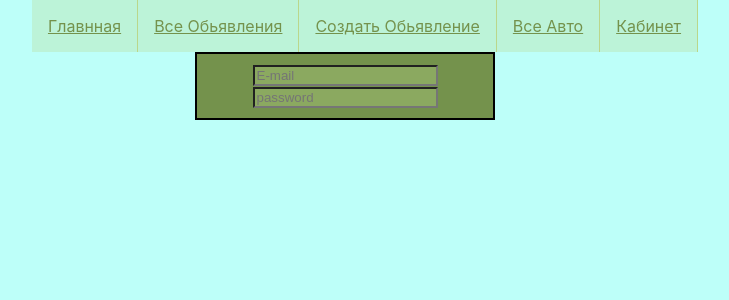
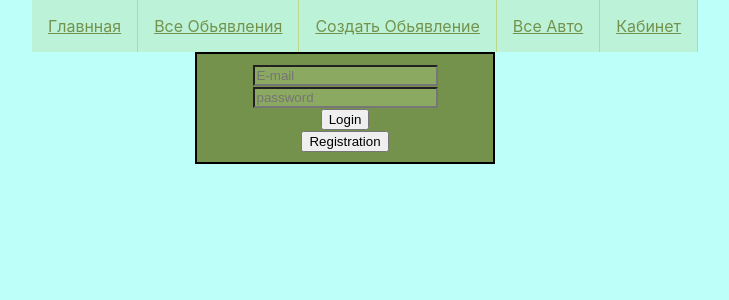
Before and after one commit to kayfec/react-auto-marketplace, a React (Create React App) app: page /RegistrationForm in a window 1280 px wide. Shown: the top 300 px of the page, without its empty margins (295-1024 px from the left). Built offline with nearby package versions, Linux system fonts and the light colour scheme.

Commit message:
Initial commit

```diff
--- a/src/App.js
+++ b/src/App.js
@@ -16,6 +16,7 @@ class App extends Component {
       showAdd: false,
       onView: true,
       items: [],
+      users:[],
      curentViewItem : null,
       curentEditItem : null
     };
--- a/src/coponents/AddAnnouncement.js
+++ b/src/coponents/AddAnnouncement.js
@@ -60,6 +60,8 @@ export class AddAnnouncement extends React.Component {
                     <div> * Цена</div>
                     <div>
                         <input value={this.state.item.price} type="number" onChange={(event) => this.handleChange(event, "price")}/>
+                    </div>
+                    <div>
                         <select value={this.state.item.money} name="money" onChange={(event) => this.handleChange(event, "money")}>
                             <option value="$ USD">$ USD</option>
                             <option value="₴ UAH">₴ UAH</option>
@@ -97,7 +99,7 @@ export class AddAnnouncement extends React.Component {
                     </div>
 
                         <div>
-                        <button type="submit" onClick={this.createClick.bind(this)}>Сохранить</button>
+                        <button type="submit" onClick={this.createClick}>Сохранить</button>
                         </div>
                     </div>
                 </div>
--- a/src/coponents/RegistrationForm.js
+++ b/src/coponents/RegistrationForm.js
@@ -8,21 +8,30 @@ export class RegistrationForm extends React.Component {
         this.state = {
             email: '',
             password:'',
-        }
-        this.handleSubmit = this.handleSubmit.bind(this)
+        };
+        this.handleSubmit = this.handleSubmit.bind(this);
+        this.handleEmailChange = this.handleEmailChange.bind(this);
+        this.handlePassChange = this.handlePassChange.bind(this);
     }
 
-    handleSubmit() {
-        console.log('form is submited');
+    handleSubmit(event) {
+        event.preventDefault();
+        console.log('form is submited', this.state.email);
     }
 
-    handleEmailChange(){
-        console.log('email was changet', this);
+    handleEmailChange(event){
+        console.log('email was changet', event.target.value);
+        this.setState({email: event.target.value});
+    }
+
+    handlePassChange(event){
+        console.log('pass was changet', event.target.value);
+        this.setState({password: event.target.value});
     }
 
     render() {
         return(
-            <form onSubmit={this.handleSubmit} className='login'>
+            <form className='login'>
                 <input
                     type="text"
                     placeholder="E-mail"
@@ -36,6 +45,14 @@ export class RegistrationForm extends React.Component {
                     value={this.state.password}
                     onChange={this.handlePassChange}
                 />
+                <div>
+                    <button onSubmit={this.handleSubmit}>Login</button>
+                </div>
+
+                <div>
+                    <button onSubmit={this.Registration}>Registration</button>
+                </div>
+
             </form>
         )
     }
```
